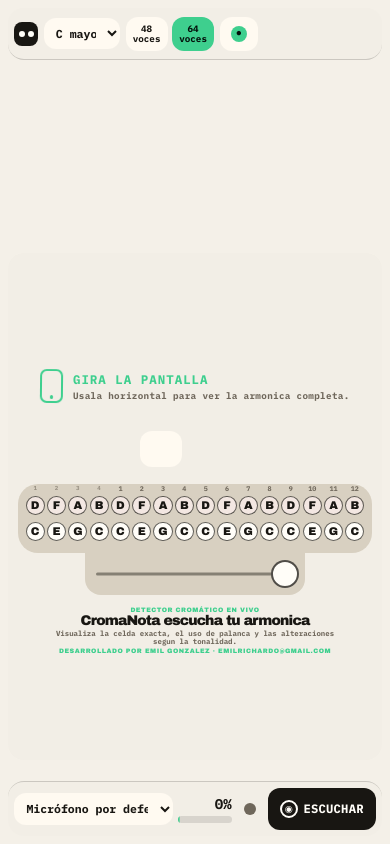
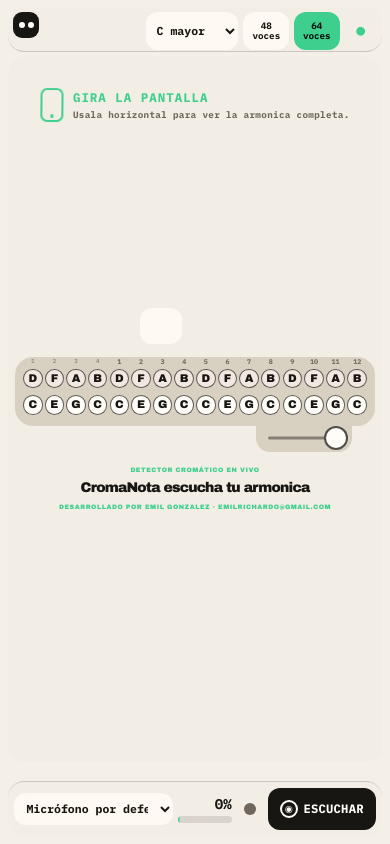
Before and after one commit to emilrichardo/armonicacromatica, a React (Vite) app: page / in a window 390 px wide. Built offline with nearby package versions, Linux system fonts and the light colour scheme.

Commit message:
Improve mobile harmonica layout

```diff
--- a/src/App.css
+++ b/src/App.css
@@ -1214,3 +1214,244 @@
     grid-row: span 2;
   }
 }
+
+@media (max-width: 980px) {
+  .app-shell {
+    grid-template-rows: auto minmax(0, 1fr);
+    min-height: calc(100svh - 16px);
+  }
+
+  .top-nav {
+    display: grid;
+    grid-template-columns: auto minmax(0, 1fr) auto;
+    align-items: start;
+    gap: 0.32rem;
+    height: 46px;
+    min-height: 46px;
+    padding: 0.22rem 0.32rem;
+  }
+
+  .brand-lockup {
+    align-self: start;
+  }
+
+  .brand-logo {
+    width: 26px;
+    height: 26px;
+    border-radius: 9px;
+  }
+
+  .nav-controls {
+    justify-self: end;
+    align-self: start;
+    align-items: start;
+  }
+
+  .top-nav .input-select select,
+  .toggle-chip {
+    height: 38px;
+    min-height: 38px;
+  }
+
+  .top-nav .input-select select {
+    width: 92px;
+    padding: 0 0.42rem;
+  }
+
+  .toggle-chip {
+    width: 46px;
+    padding: 0.2rem 0.34rem;
+  }
+
+  .theme-toggle {
+    align-self: start;
+    width: 32px;
+    min-height: 38px;
+    padding: 0;
+    border-radius: 0;
+    background: transparent;
+  }
+
+  .theme-toggle span:first-child {
+    width: auto;
+    height: auto;
+    border-radius: 0;
+    background: transparent;
+    color: var(--accent);
+    font-size: 1.28rem;
+  }
+
+  .theme-toggle:hover {
+    transform: none;
+  }
+
+  .layout-panel {
+    grid-template-areas:
+      'readout'
+      'harmonica'
+      'intro';
+  }
+
+  .layout-note-readout {
+    grid-area: readout;
+  }
+
+  .harmonica-scroll {
+    grid-area: harmonica;
+  }
+
+  .app-intro {
+    grid-area: intro;
+  }
+
+  .app-intro p:not(.intro-kicker) {
+    display: none;
+  }
+}
+
+@media (max-width: 680px) {
+  .app-shell {
+    gap: 0.34rem;
+    min-height: calc(100svh - 16px);
+    padding-bottom: 74px;
+  }
+
+  .top-nav {
+    height: 44px;
+    min-height: 44px;
+  }
+
+  .layout-panel {
+    position: relative;
+    grid-template-areas:
+      'readout'
+      'harmonica'
+      'intro';
+    grid-template-rows: minmax(44px, auto) auto minmax(58px, auto);
+    gap: 0.48rem;
+    align-content: center;
+    min-height: calc(100svh - 16px - 44px - 74px - 0.7rem);
+    padding: 0.52rem 0.44rem;
+  }
+
+  .orientation-prompt {
+    position: absolute;
+    top: clamp(0.7rem, 4vh, 1.3rem);
+    left: 50%;
+    z-index: 2;
+    transform: translateX(-50%);
+    width: max-content;
+    max-width: calc(100% - 1.4rem);
+  }
+
+  .app-intro {
+    margin-top: 0.38rem;
+    min-height: 48px;
+  }
+
+  .app-intro p:not(.intro-kicker) {
+    display: none;
+  }
+
+  .app-intro h2 {
+    max-width: 330px;
+  }
+
+  .harmonica-frame {
+    position: relative;
+    grid-template-areas: 'body';
+    padding-bottom: 26px;
+  }
+
+  .harmonica-body {
+    border-radius: 18px;
+  }
+
+  .slider-lever {
+    --travel: 58px;
+    position: absolute;
+    right: clamp(16px, 6vw, 28px);
+    bottom: 0;
+    justify-self: auto;
+    width: 96px;
+    height: 28px;
+    border-radius: 0 0 14px 14px;
+  }
+
+  .slider-lever::before {
+    left: 12px;
+    right: 12px;
+    height: 3px;
+  }
+
+  .slider-knob {
+    right: 4px;
+    width: 24px;
+    height: 24px;
+  }
+}
+
+@media (max-width: 980px) and (max-height: 520px) {
+  .app-shell {
+    gap: 0.28rem;
+    padding-bottom: 58px;
+  }
+
+  .layout-panel {
+    gap: 0.22rem;
+    align-content: center;
+    min-height: calc(100svh - 16px - 46px - 58px - 0.6rem);
+    padding: 0.35rem 0.45rem;
+  }
+
+  .layout-note-readout {
+    min-height: 34px;
+  }
+
+  .note-main {
+    min-width: 50px;
+    min-height: 32px;
+    font-size: 1.2rem;
+  }
+
+  .layout-note-readout .mini-metrics {
+    font-size: 0.46rem;
+  }
+
+  .layout-note-readout .mini-metrics strong {
+    min-height: 0.72rem;
+    padding: 0.04rem 0.24rem;
+  }
+
+  .app-intro {
+    gap: 0.02rem;
+    min-height: 40px;
+    margin-top: 0.16rem;
+  }
+
+  .intro-kicker,
+  .app-intro small {
+    font-size: 0.43rem;
+  }
+
+  .app-intro h2 {
+    font-size: clamp(0.86rem, 2.8vw, 1.25rem);
+  }
+
+  .harmonica-body {
+    gap: 0.36rem;
+    padding: 0.62rem 0.54rem;
+  }
+
+  .hole-bubble {
+    border-width: 1.5px;
+  }
+
+  .hole-bubble strong {
+    font-size: clamp(0.72rem, 2vw, 1rem);
+  }
+
+  .hole-number {
+    top: -0.62rem;
+  }
+}
```
